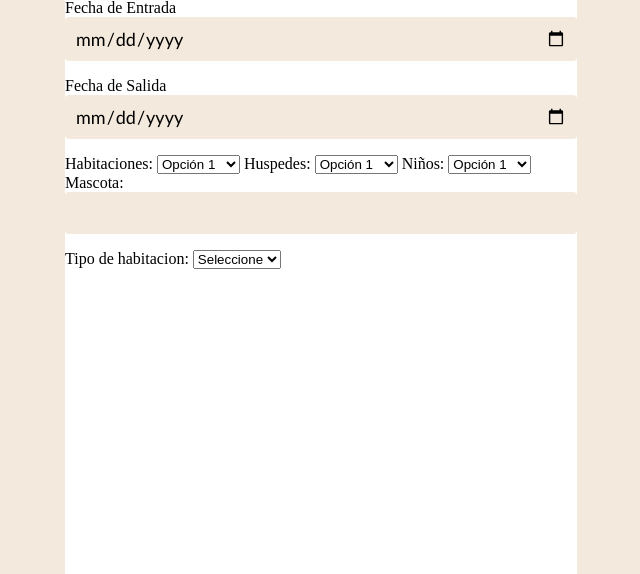
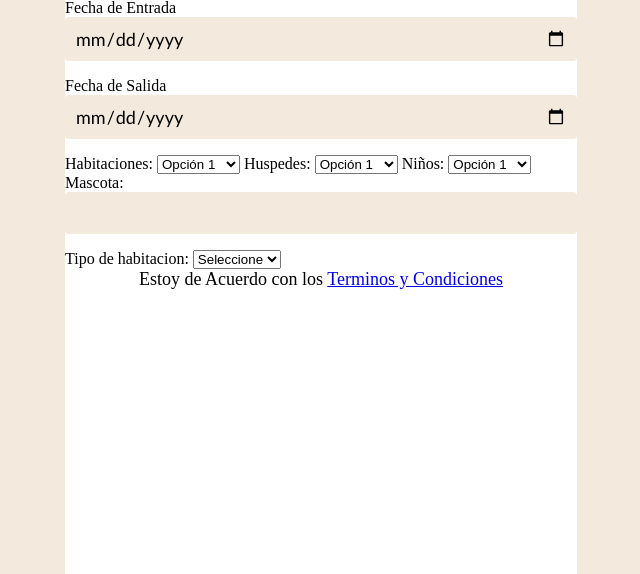
Before and after one commit to Kazu00001/Pawtel, a PHP site: page /reservas.php in a window 1280 px wide. Shown: the part 231-805 px from the top of the page, without its empty margins (319-959 px from the left). Run offline with PHP 8.4, Linux system fonts and the light colour scheme; the visitor is signed in with stand-in values (Sample User, id 1); data that the repository does not hold is empty.

Commit message:
actualizacion

```diff
--- a/Expolitec/reservas.css
+++ b/Expolitec/reservas.css
@@ -71,3 +71,8 @@
     font-family: 'calibri';
     font-size: 18px;
 }
+.p{
+    height: 40px;
+    text-align: center;
+    font-size: 18px;
+}
--- a/Expolitec/reservas.php
+++ b/Expolitec/reservas.php
@@ -31,7 +31,7 @@
                 <input class=controles type="hidden" name="nombre" value="<?php $_SESSION['name'] ?>">
                 <input class=controles type="hidden" name="correo" value="<?php $_SESSION['email'] ?>">
                 <label for="icioestan">Fecha de Entrada</label>
-                <input class=controles type="date" name="icioestan" id="icioestan">
+                <input class=controles type="date" name="icioestan" id="icioestan"> <br>
                 <label for="finestan">Fecha de Salida</label>
                 <input class=controles type="date" name="finestan" id="finestan">
                     <legend>
@@ -82,6 +82,11 @@
                 <label for="tipohab">Tipo de habitacion:</label>
                 <select name="tipohab" id="tipohab">
                 <option value="0">Seleccione</option>
+                <option value="1">Little Dog</option>
+                <option value="2">PetHabit</option>
+                <option value="3">CatStay</option>
+                <option value="4">KingPaw</option>
+
                 <?php
 
                     include('conexion.php');
@@ -92,6 +97,8 @@
                     }
                 ?>
                 </select>
+
+                <p class=p>Estoy de Acuerdo con los <a href="#">Terminos y Condiciones</a></p>
             </form>
             </div>
         </section>
```
